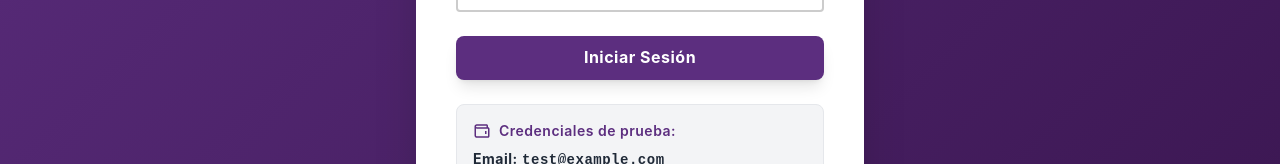
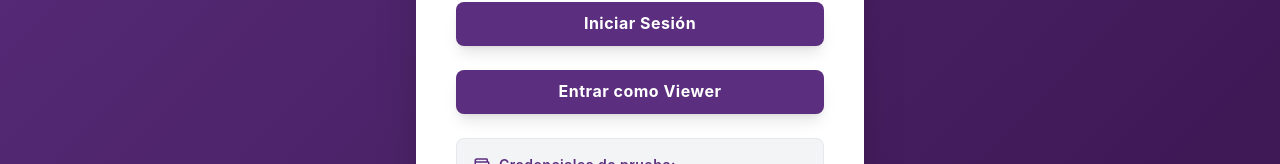
Before and after one commit to felipeacx/appinit-test, a Next.js app: page /login in a window 1280 px wide. Shown: the part 447-611 px from the top of the page. Built offline with nearby package versions, Linux system fonts and the light colour scheme; no server answers.

Commit message:
feat(login): add viewer login functionality with error handling

```diff
--- a/app/components/ToastContainer.tsx
+++ b/app/components/ToastContainer.tsx
@@ -45,25 +45,25 @@ function Toast({ notification, onClose }: ToastProps) {
 
   const typeConfig = {
     success: {
-      bg: "bg-success/10",
+      bg: "bg-success/50",
       border: "border-success/20",
       icon: <BiCheck className="text-success text-xl" />,
       iconBg: "bg-success/20",
     },
     error: {
-      bg: "bg-error/10",
+      bg: "bg-error/50",
       border: "border-error/20",
       icon: <BiX className="text-error text-xl" />,
       iconBg: "bg-error/20",
     },
     info: {
-      bg: "bg-primary/10",
+      bg: "bg-primary/50",
       border: "border-primary/20",
       icon: <BiInfoCircle className="text-primary text-xl" />,
       iconBg: "bg-primary/20",
     },
     warning: {
-      bg: "bg-warning/10",
+      bg: "bg-warning/50",
       border: "border-warning/20",
       icon: <MdWarning className="text-warning text-xl" />,
       iconBg: "bg-warning/20",
--- a/app/dashboard/page.tsx
+++ b/app/dashboard/page.tsx
@@ -193,7 +193,8 @@ export default function Dashboard() {
                 setEditingTransaction(undefined)
                 setIsModalOpen(true)
               }}
-              className="flex-1 sm:flex-none px-6 py-3 bg-success text-white hover:opacity-90 font-bold rounded-lg transition duration-200 shadow-lg hover:shadow-xl flex items-center justify-center gap-2 my-3"
+              disabled={!canUserPerformAction("create:transaction")}
+              className="flex-1 sm:flex-none px-6 py-3 bg-success text-white hover:opacity-90 disabled:opacity-50 disabled:cursor-not-allowed font-bold rounded-lg transition duration-200 shadow-lg hover:shadow-xl flex items-center justify-center gap-2 my-3"
             >
               <BiPlus className="text-lg" /> Nueva
             </button>
@@ -285,14 +286,16 @@ export default function Dashboard() {
                           <td className="px-4 sm:px-6 py-4 text-sm text-center space-x-2">
                             <button
                               onClick={() => handleEditTransaction(transaction)}
-                              className="text-primary hover:opacity-80 font-semibold transition"
+                              disabled={!canUserPerformAction("update:transaction")}
+                              className="text-primary hover:opacity-80 disabled:opacity-50 disabled:cursor-not-allowed font-semibold transition"
                             >
                               <BiPencil className="inline text-lg" />
                             </button>
 
                             <button
                               onClick={() => handleDeleteTransaction(transaction.id)}
-                              className="text-error hover:opacity-80 font-semibold transition"
+                              disabled={!canUserPerformAction("delete:transaction")}
+                              className="text-error hover:opacity-80 disabled:opacity-50 disabled:cursor-not-allowed font-semibold transition"
                             >
                               <BiTrash className="inline text-lg" />
                             </button>
--- a/app/login/LoginContent.tsx
+++ b/app/login/LoginContent.tsx
@@ -64,6 +64,24 @@ export function LoginContent() {
         error instanceof Error
           ? error.message
           : "Error al iniciar sesión. Por favor, intenta de nuevo."
+      )
+    } finally {
+      setIsLoading(false)
+    }
+  }
+
+  const handleViewerLogin = async () => {
+    setIsLoading(true)
+    setGeneralError("")
+
+    try {
+      await login("usuario@example.com", "password123")
+      router.push("/dashboard")
+    } catch (error) {
+      setGeneralError(
+        error instanceof Error
+          ? error.message
+          : "Error al iniciar sesión como viewer. Por favor, intenta de nuevo."
       )
     } finally {
       setIsLoading(false)
@@ -173,6 +191,15 @@ export function LoginContent() {
               "Iniciar Sesión"
             )}
           </button>
+
+          <button
+            type="button"
+            onClick={handleViewerLogin}
+            disabled={isLoading}
+            className="w-full bg-primary text-white hover:opacity-90 disabled:opacity-70 font-bold py-3 px-4 rounded-lg transition duration-200 flex items-center justify-center gap-2 shadow-lg hover:shadow-xl focus:outline-none focus:ring-2 focus:ring-offset-2 focus:ring-primary"
+          >
+            Entrar como Viewer
+          </button>
         </form>
 
         {generalError && (
```
